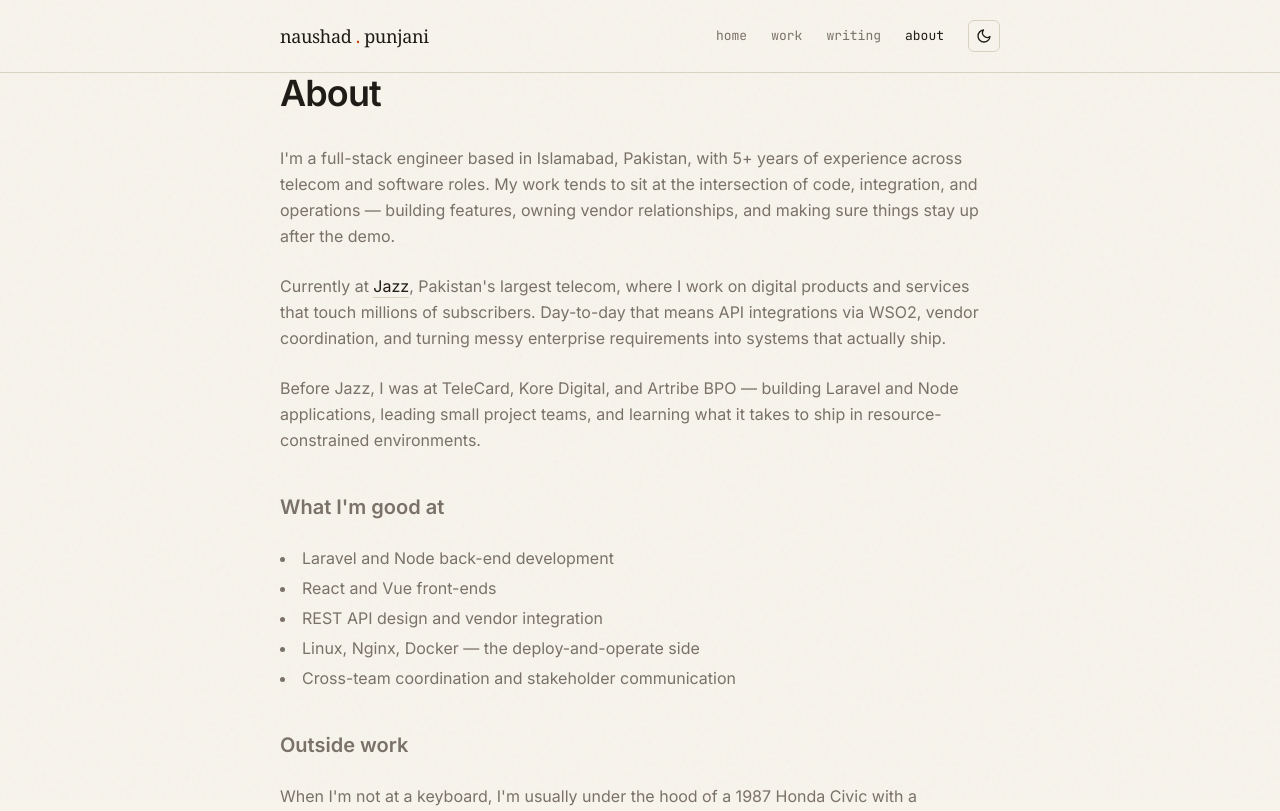
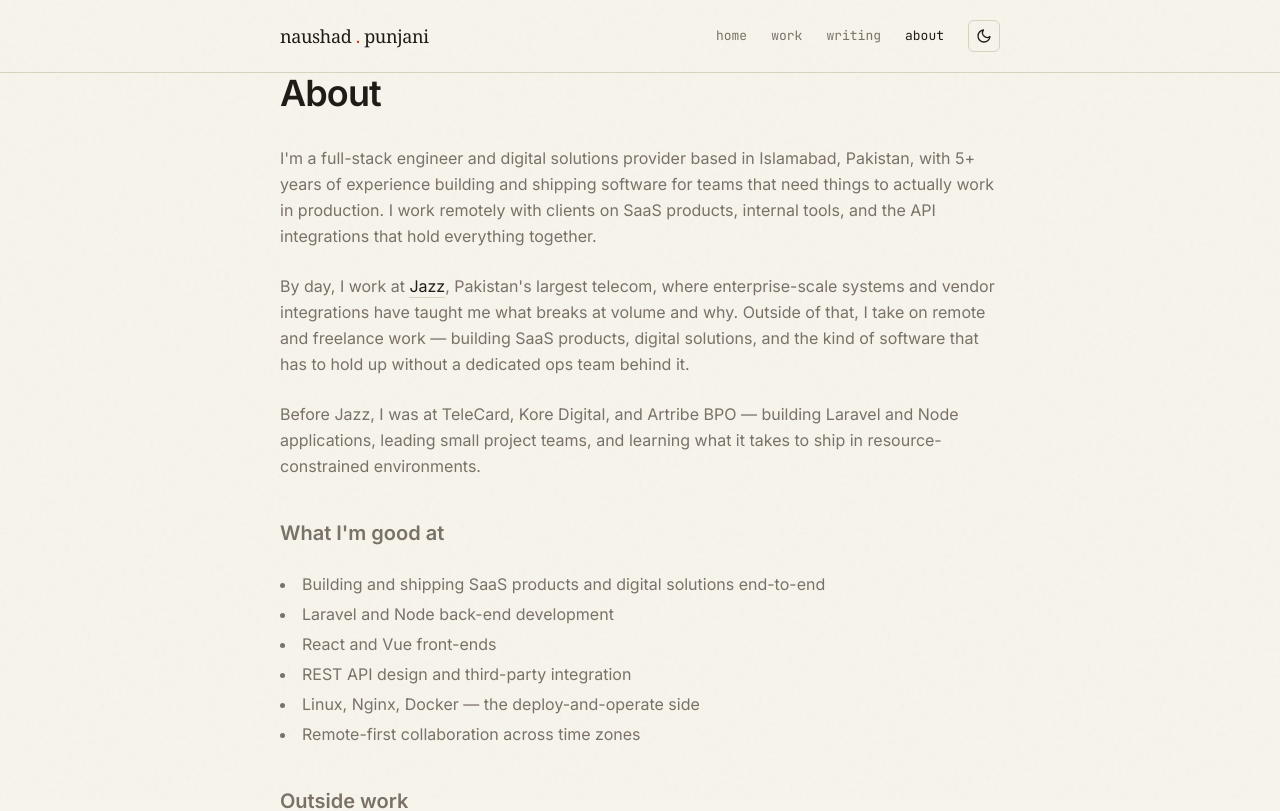
Before and after one commit to NaushadAP/naushadpunjani.com, a SvelteKit app: page /about in a window 1280 px wide. Shown: the top 811 px of the page. Built offline with nearby package versions, Linux system fonts and the light colour scheme; no server answers.

Commit message:
pivot content to digital solutions

```diff
--- a/src/routes/+page.server.js
+++ b/src/routes/+page.server.js
@@ -13,7 +13,7 @@ const FEATURED_REPOS = [
 const MANUAL = {
   'wso2-integrator-cheatsheet': {
     short:
-      'A practical reference for WSO2 EI and Micro Integrator. Patterns, gotchas, and recipes from telecom production.',
+      'A practical reference for WSO2 EI and Micro Integrator. Patterns, gotchas, and recipes from real production use.',
     stack: ['wso2', 'integration', 'docs']
   },
   'job-portal': {
--- a/src/routes/+page.svelte
+++ b/src/routes/+page.svelte
@@ -38,10 +38,10 @@
 </script>
 
 <svelte:head>
-  <title>Naushad Punjani — Full-stack engineer</title>
+  <title>Naushad Punjani — Full-stack engineer &amp; digital solutions provider</title>
   <meta
     name="description"
-    content="Full-stack engineer at Jazz. Five years deep in Laravel, Node, and the in-between."
+    content="Remote full-stack engineer and digital solutions provider. Five years deep in Laravel, Node, and the in-between, building SaaS products for clients worldwide."
   />
 </svelte:head>
 
@@ -50,11 +50,11 @@
   <div class="grid gap-8 items-start" style="grid-template-columns: minmax(0, 1fr) 240px;">
     <div>
       <div class="label-mono mb-4">
-        <span class="status-dot"></span>currently at jazz telecom, islamabad
+        <span class="status-dot"></span>available for remote work · saas &amp; digital solutions
       </div>
 
       <h1 class="font-serif" style="font-size: 46px; line-height: 1.05; margin: 0 0 6px; font-weight: 500;">
-        Engineer at Jazz. Five years deep in <span class="marker">Laravel, Node</span>, and the in-between.
+        Full-stack engineer &amp; digital solutions provider. Five years deep in <span class="marker">Laravel, Node</span>, and the in-between.
       </h1>
 
       <div class="font-hand" style="color: var(--accent); font-size: 22px; margin: 6px 0 24px; transform: rotate(-1.5deg); display: inline-block;">
@@ -62,7 +62,7 @@
       </div>
 
       <p style="font-size: 16px; line-height: 1.7; max-width: 540px;">
-        I build and operate the systems that move money, messages, and minutes through Pakistan's largest telecom. The interesting work is usually in the integration layer — between teams, between vendors, between what the spec says and what the network actually does. That's where I live.
+        I build and ship SaaS products and digital solutions for teams that need things to work in production, not just in the demo. Day-to-day, that means backend systems, API integrations, and the connective tissue between what a spec promises and what the software actually does — for remote clients as much as for the enterprise systems I work on by day. That's where I live.
       </p>
 
       <div class="flex gap-4 mt-7 font-mono" style="font-size: 13px;">
--- a/src/routes/about/+page.svelte
+++ b/src/routes/about/+page.svelte
@@ -1,6 +1,6 @@
 <svelte:head>
   <title>About — Naushad Punjani</title>
-  <meta name="description" content="About Naushad Punjani — full-stack engineer based in Islamabad, Pakistan." />
+  <meta name="description" content="About Naushad Punjani — remote full-stack engineer and digital solutions provider based in Islamabad, Pakistan." />
 </svelte:head>
 
 <section class="container-prose">
@@ -8,17 +8,18 @@
 
   <div class="mt-8 space-y-6 text-[color:var(--muted)] leading-relaxed">
     <p>
-      I'm a full-stack engineer based in Islamabad, Pakistan, with 5+ years of experience across
-      telecom and software roles. My work tends to sit at the intersection of code, integration,
-      and operations — building features, owning vendor relationships, and making sure things stay
-      up after the demo.
+      I'm a full-stack engineer and digital solutions provider based in Islamabad, Pakistan, with
+      5+ years of experience building and shipping software for teams that need things to actually
+      work in production. I work remotely with clients on SaaS products, internal tools, and the
+      API integrations that hold everything together.
     </p>
 
     <p>
-      Currently at <a class="link" href="https://jazz.com.pk">Jazz</a>, Pakistan's largest telecom,
-      where I work on digital products and services that touch millions of subscribers. Day-to-day
-      that means API integrations via WSO2, vendor coordination, and turning messy enterprise
-      requirements into systems that actually ship.
+      By day, I work at <a class="link" href="https://jazz.com.pk">Jazz</a>, Pakistan's largest
+      telecom, where enterprise-scale systems and vendor integrations have taught me what breaks
+      at volume and why. Outside of that, I take on remote and freelance work — building SaaS
+      products, digital solutions, and the kind of software that has to hold up without a dedicated
+      ops team behind it.
     </p>
 
     <p>
@@ -29,11 +30,12 @@
 
     <h2 class="text-xl font-semibold pt-4">What I'm good at</h2>
     <ul class="list-disc list-inside space-y-1">
+      <li>Building and shipping SaaS products and digital solutions end-to-end</li>
       <li>Laravel and Node back-end development</li>
       <li>React and Vue front-ends</li>
-      <li>REST API design and vendor integration</li>
+      <li>REST API design and third-party integration</li>
       <li>Linux, Nginx, Docker — the deploy-and-operate side</li>
-      <li>Cross-team coordination and stakeholder communication</li>
+      <li>Remote-first collaboration across time zones</li>
     </ul>
 
     <h2 class="text-xl font-semibold pt-4">Outside work</h2>
@@ -46,7 +48,8 @@
     <h2 class="text-xl font-semibold pt-4">Get in touch</h2>
     <p>
       I'm open to remote full-stack and backend roles, freelance Laravel/Node/React projects, and
-      conversations on API architecture or vendor risk. The fastest way to reach me is
+      building SaaS products or digital solutions for teams that need something shipped and
+      maintained properly. The fastest way to reach me is
       <a class="link" href="mailto:napunjani@gmail.com">napunjani@gmail.com</a> or
       <a class="link" href="https://www.linkedin.com/in/naushad-punjani-a3b014129/">LinkedIn</a>.
     </p>
```
